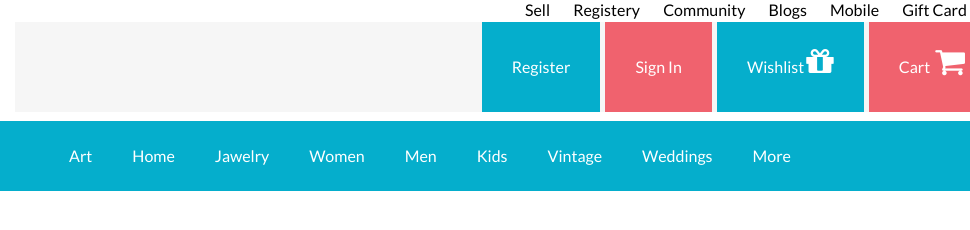
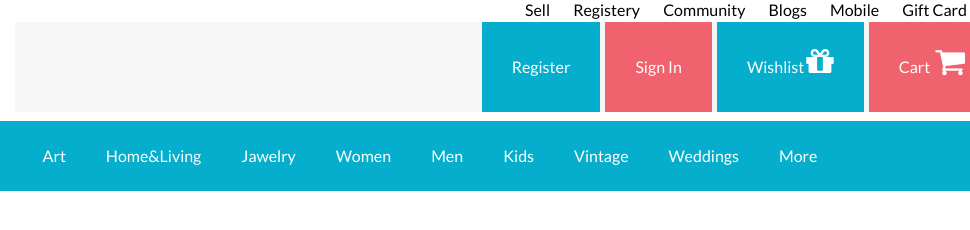
Before and after one commit to Xadroo/giftShop, a plain HTML site: page index.html in a window 1280 px wide. Shown: the top 230 px of the page, 310-1280 px from the left. Drawn offline with Linux system fonts and the light colour scheme.

Commit message:
creating dropdowns

```diff
--- a/css/style.scss
+++ b/css/style.scss
@@ -80,6 +80,9 @@ body{
 			list-style-type: none;
 			display: flex;
 			align-items: center;
+			div{
+				cursor:pointer;
+			}
 			div.dropdown {
 	    		position: relative;
 				padding: 0 2rem 0 2rem;
@@ -102,6 +105,7 @@ body{
 			}
 			.dropdown-content a:hover {
 				background-color: #f1f1f1
+
 			}
 			.dropdown:hover .dropdown-content {
 			    display: block;
--- a/index.html
+++ b/index.html
@@ -45,7 +45,7 @@
 			  </div>
 			 </div>
 			<div class="dropdown dropbtn">
-			<div>Home</div>
+			<div>Home&Living</div>
 			  <div class="dropdown-content">
 			  	<div class="one"><a href="#">Link 1</a>
 			    </div>
```
Also changed, not shown: css/style.css, 1 other file.
